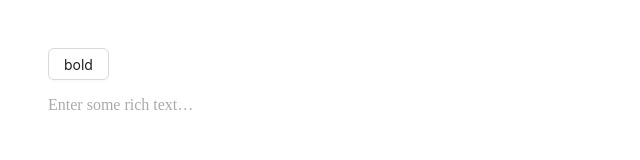
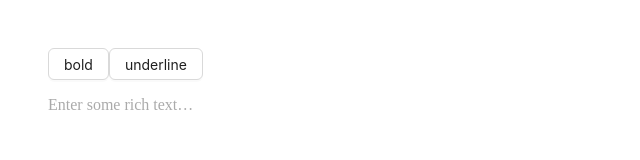
Before and after one commit to ailuoku6/flxEditor, a React (Create React App) app: page / in a window 1280 px wide. Shown: the top 160 px of the page, without its empty margins (0-640 px from the left). Built offline with nearby package versions, Linux system fonts and the light colour scheme.

Commit message:
feat: underline plugin

```diff
--- a/src/container/Editor/index.tsx
+++ b/src/container/Editor/index.tsx
@@ -8,6 +8,7 @@ import { withHistory } from "slate-history";
 import { EditorHelper, IFlxEditorPlugin } from "./editorHelper";
 
 import { BoldTextPlugin } from "./plugins/BoldText";
+import { UnderlinePlugin } from "./plugins/Underline";
 
 import "./index.scss";
 
@@ -15,7 +16,7 @@ const initValue: Descendant[] = [
   { type: "paragraph", children: [{ text: "" }] },
 ] as any;
 
-const plugins: IFlxEditorPlugin[] = [BoldTextPlugin];
+const plugins: IFlxEditorPlugin[] = [BoldTextPlugin, UnderlinePlugin];
 
 export default function FlxEditor() {
   const [editor, editorHelper] = useMemo(() => {
--- /dev/null
+++ b/src/container/Editor/plugins/Underline/index.tsx
@@ -0,0 +1,22 @@
+import React from "react";
+
+import { IFlxEditorPlugin } from "../../editorHelper";
+
+import { MarkButton } from "../../components/ToolbarBtn";
+
+const PluginName = "underline";
+
+export const UnderlinePlugin: IFlxEditorPlugin = {
+  name: PluginName,
+  isElement: false,
+  isLeaf: true,
+  renderLeaf: (props) => {
+    const { leaf } = props;
+    if ((leaf as any)[PluginName]) {
+      return <u {...props.attributes}>{props.children}</u>;
+    }
+  },
+  widget: {
+    toolBarWidget: <MarkButton format={PluginName} icon="underline" />,
+  },
+};
```
